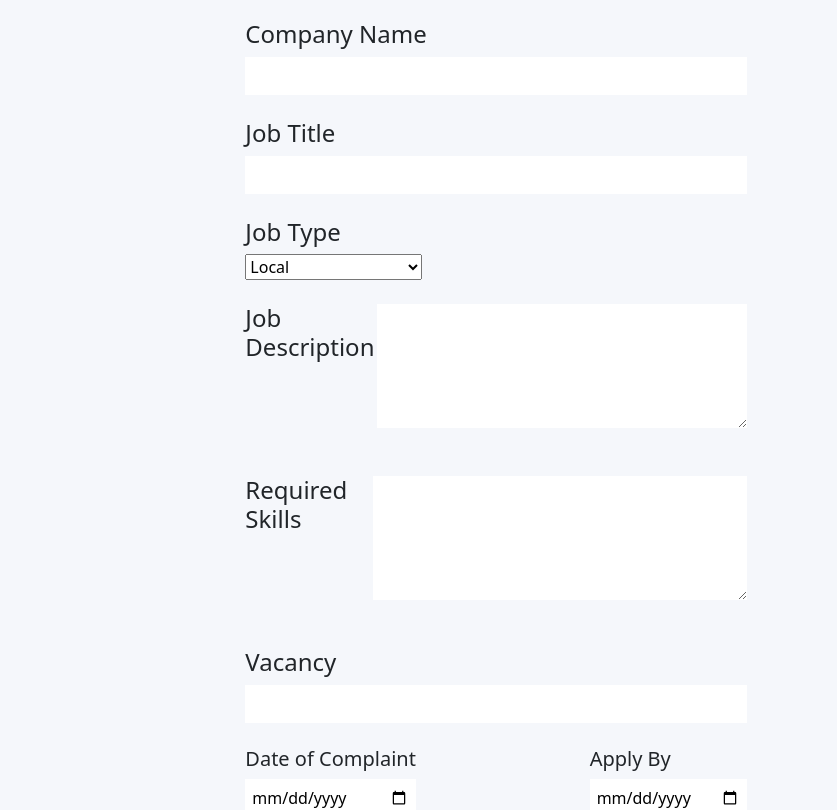
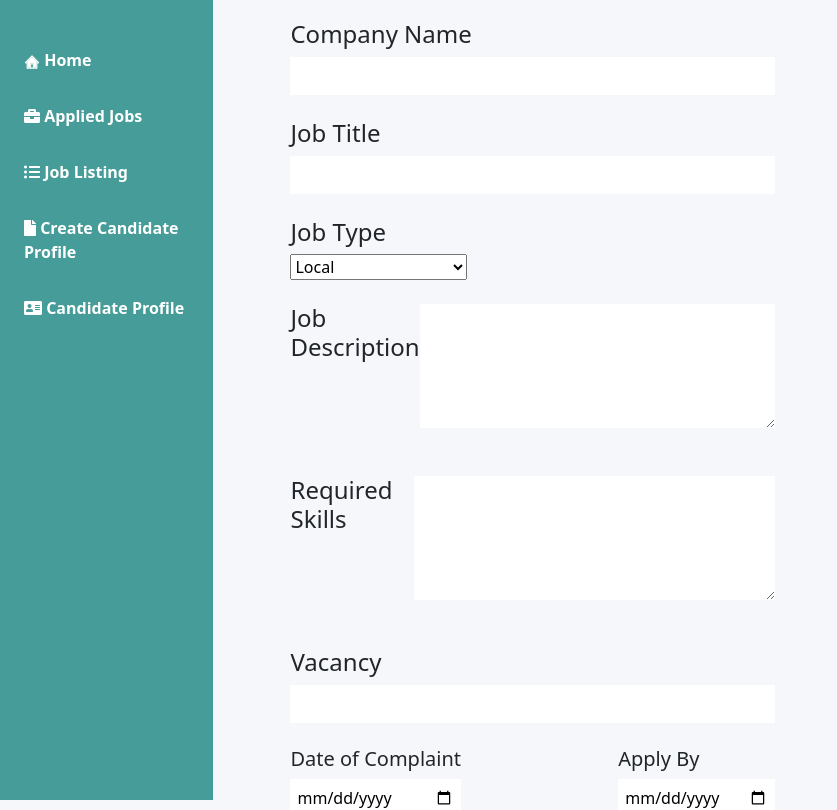
Before and after one commit to DevSquadCode/jobzilla-client, a React (Create React App) app: page /addJob in a window 1280 px wide. Shown: the top 810 px of the page, without its empty margins (0-837 px from the left). Built offline with nearby package versions, Linux system fonts and the light colour scheme.

Commit message:
sidebar-added button-implemented

```diff
--- a/src/components/AddJob/AddJob.css
+++ b/src/components/AddJob/AddJob.css
@@ -8,13 +8,11 @@
     background-color: #F5F7FB;
     min-height: 100vh;
     overflow: hidden;
-    display: flex;
-    justify-content: center;
-    align-items: center;
 }
 
 .form{
     padding: 20px;
+    margin-left: 5%;
 }
 
 form input{
--- a/src/components/AddJob/AddJob.js
+++ b/src/components/AddJob/AddJob.js
@@ -1,12 +1,13 @@
 import React from 'react';
-import './AddJob.css'
+import './AddJob.css';
+import Sidebar from "../../components/Shared/Sidebar/Sidebar";
 
 const addJob = () => {
     return (
         <div className="addJobForm">
-            <div className="row w-100">
+            <div className="row">
                 <div className="col-md-2">
-
+                <Sidebar></Sidebar>
                 </div>
                 <div className="col-md-10">
                 <div className="form">
@@ -54,6 +55,8 @@ const addJob = () => {
                 <br /><br />
                 <h4>Company Website</h4>
                 <input type="url" />
+                <br /><br />
+                <button type="submit" className="btn btn-info w-50">Submit</button>
                 </form>
                 </div>
                 </div>
```
